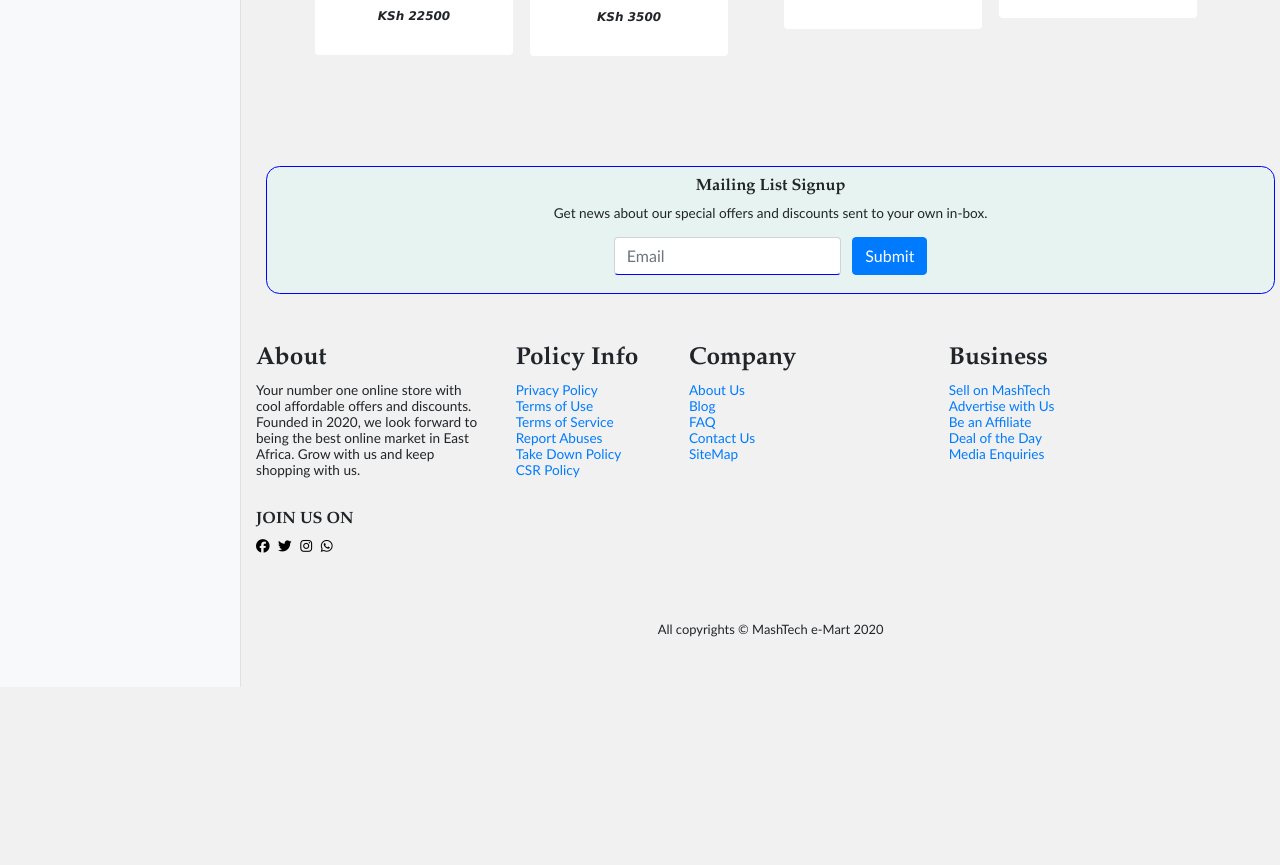
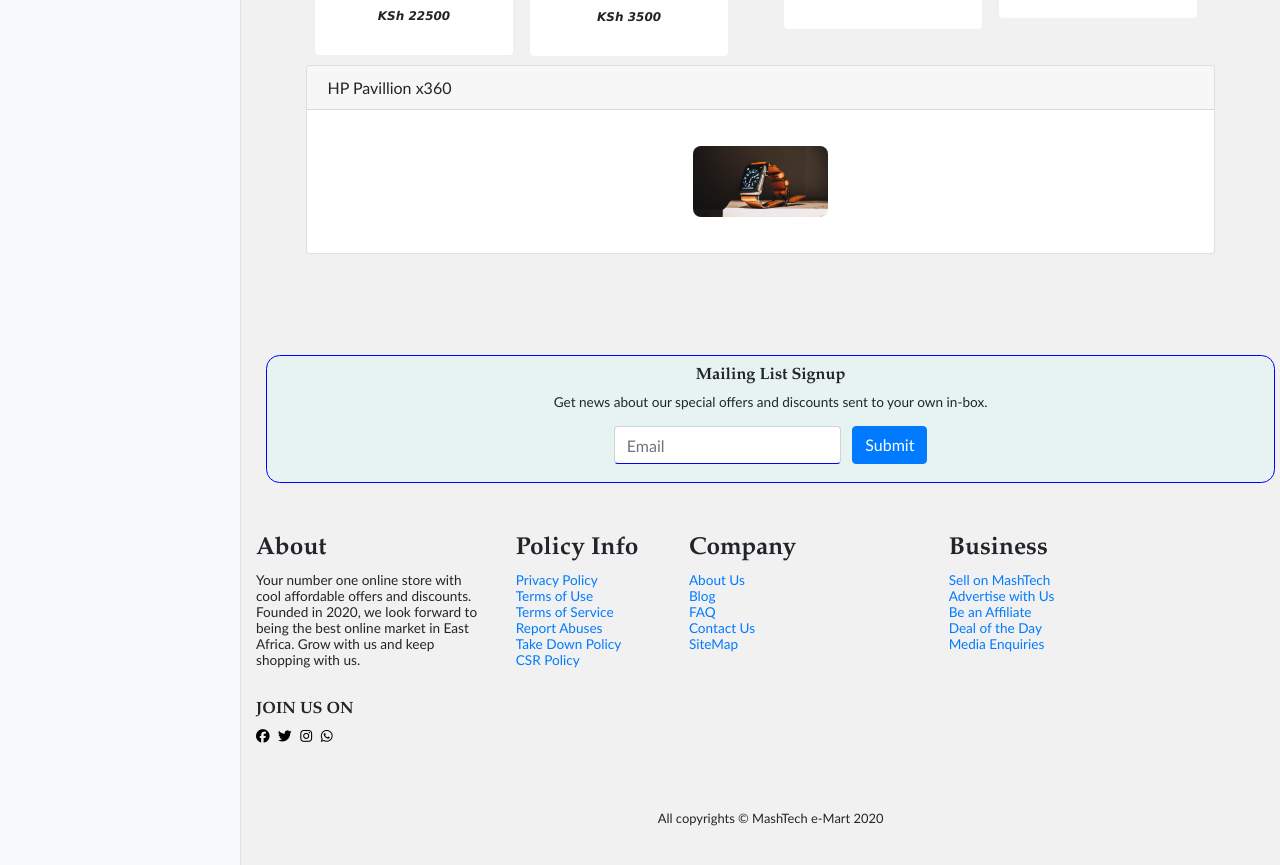
Before and after one commit to newtonrapando/WebDesignPractice, a plain HTML site: page myWebsite2/contact.html in a window 1280 px wide. Shown: the part 1560-2425 px from the top of the page. Before the commit the page ends 2247 px from the top, so only its background shows below. Drawn offline with nearby package versions, Linux system fonts and the light colour scheme.

Commit message:
Update contact.html

```diff
--- a/myWebsite2/contact.html
+++ b/myWebsite2/contact.html
@@ -184,7 +184,7 @@
                             <p>Advanced Magnetron Design, Cost effective</p>
                             <p><span class="price">KSh 12500</span></p>
                             </div></div>
-                    </div>
+                    </div><div class="card"><div class="card-header">HP Pavillion x360</div><div class="card-body"><img class="img-fluid" src="https://raw.githubusercontent.com/newtonrapando/WebDesignPractice/main/myWebsite2/products/jens-kreuter-PKnn-nXCNhs-unsplash.jpg" alt="FT30" width="135"/>
 
                 </div>
             </main>
```
